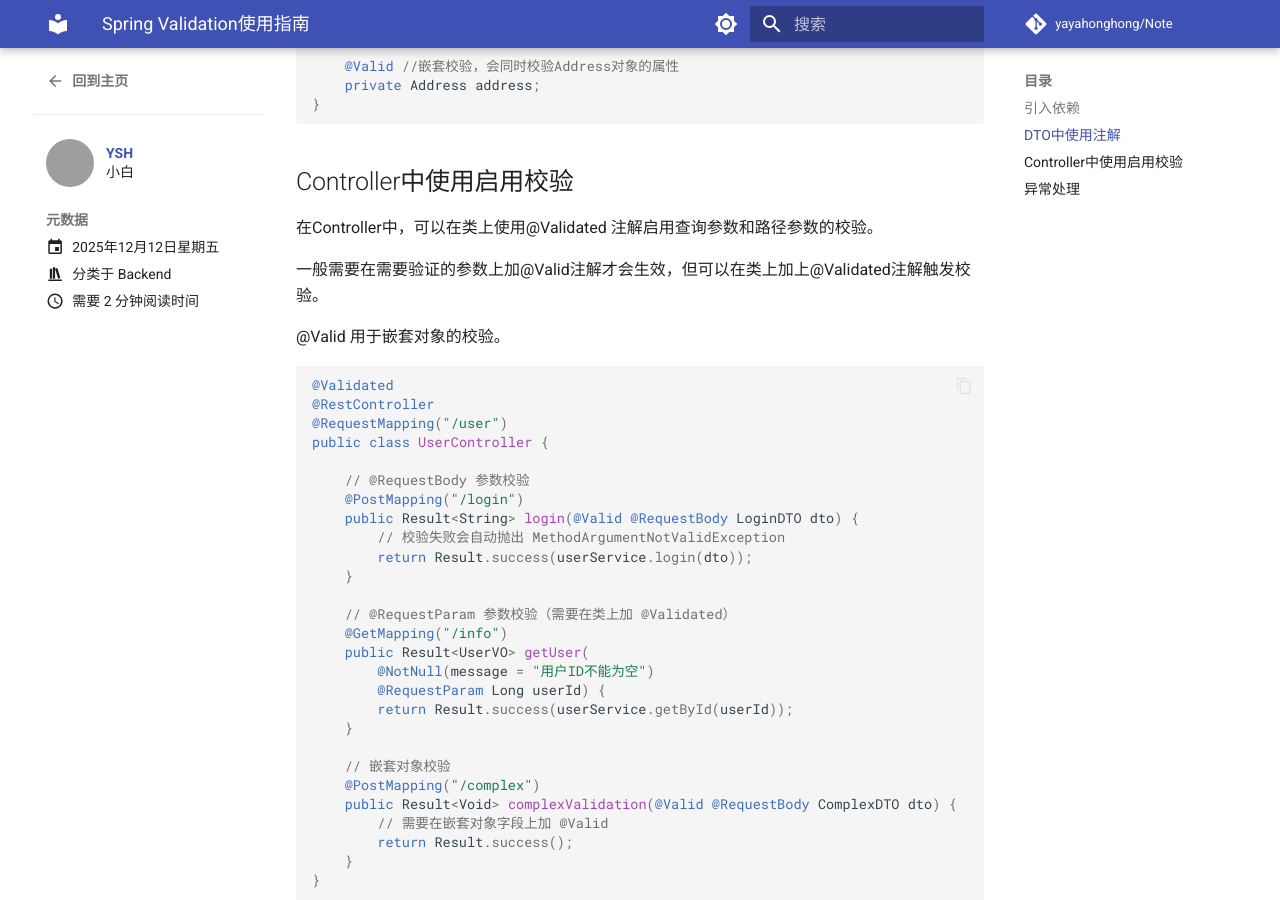
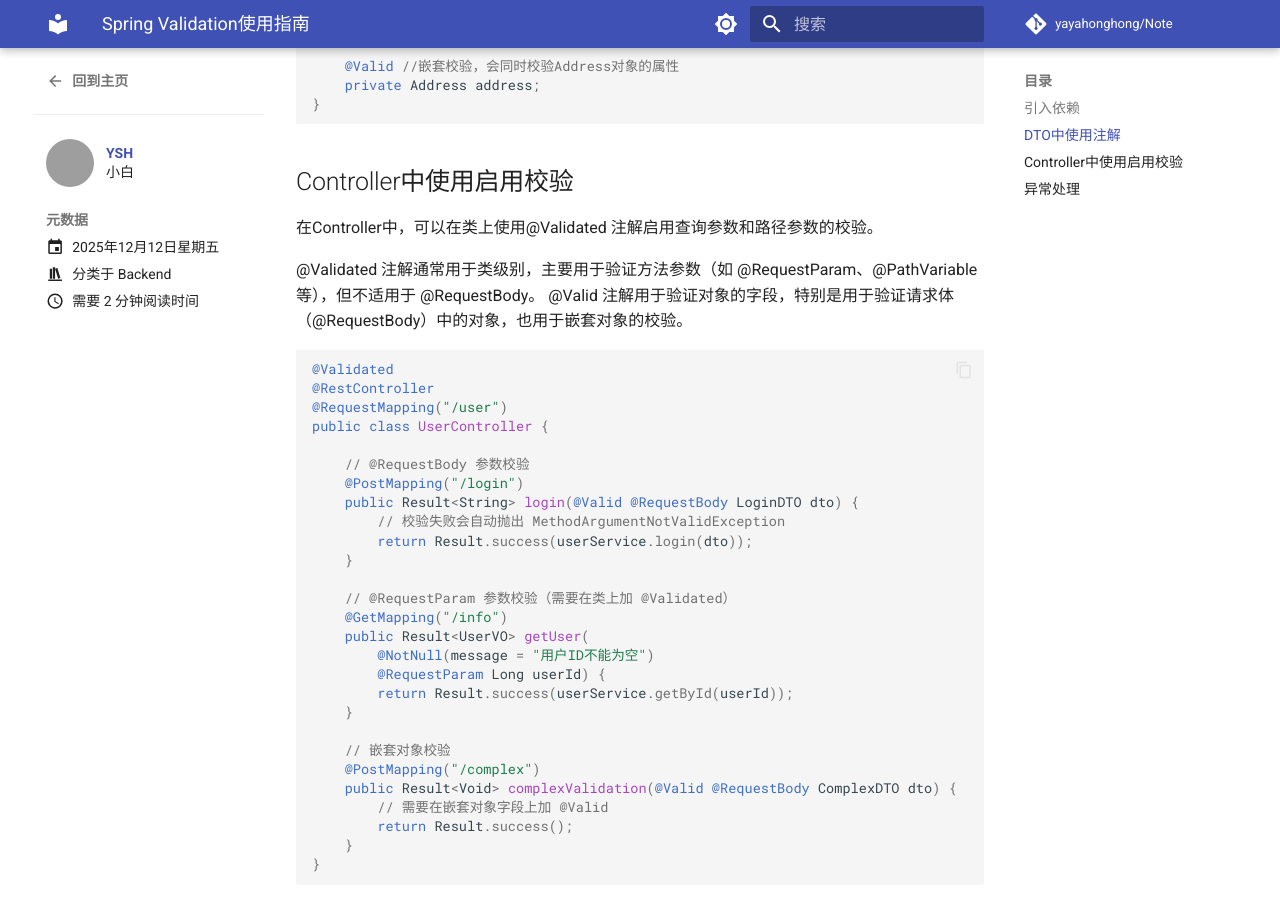
Before and after one commit to yayahonghong/Note, an MkDocs documentation site: the page built from docs/blog/posts/2025/04/Spring-validation.md, in a window 1280 px wide and 900 px high, scrolled down 1600 px. Built offline with MkDocs 1.6.1 and Material for MkDocs 9.7.7, drawn with Linux system fonts in a browser that asks for light colours; comment, search, counter and statistics services are not loaded; grey boxes are pictures that could not be loaded.

Commit message:
Clarify usage of @Validated and @Valid annotations
Clarified the usage of @Validated and @Valid annotations in Spring controllers, highlighting their specific applications for parameter validation and object field validation.

````diff
--- a/docs/blog/posts/2025/04/Spring-validation.md
+++ b/docs/blog/posts/2025/04/Spring-validation.md
@@ -102,9 +102,8 @@ public class UserDTO {
 
 在Controller中，可以在类上使用@Validated 注解启用查询参数和路径参数的校验。
 
-一般需要在需要验证的参数上加@Valid注解才会生效，但可以在类上加上@Validated注解触发校验。
-
-@Valid 用于嵌套对象的校验。
+@Validated 注解通常用于类级别，主要用于验证方法参数（如 @RequestParam、@PathVariable 等），但不适用于 @RequestBody。
+@Valid 注解用于验证对象的字段，特别是用于验证请求体（@RequestBody）中的对象，也用于嵌套对象的校验。
 
 ```java
 @Validated
````
